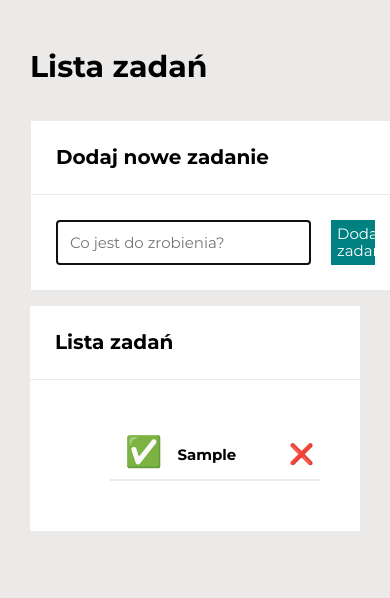
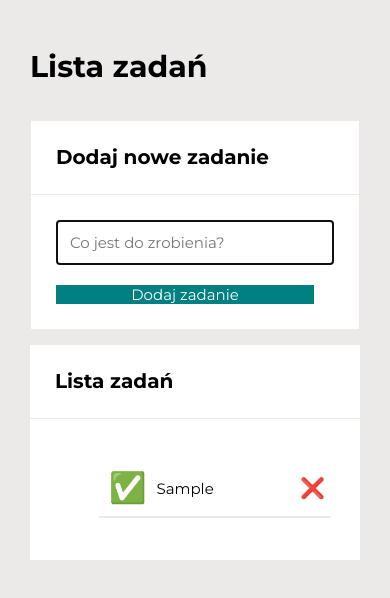
Before and after one commit to MonikaPanasiuk/To-do-list, a plain HTML site: page index.html in a window 390 px wide. Both pictures are taken after typing "Sample" into the empty fields and a click on the button "Dodaj zadanie". Drawn offline with nearby package versions, Linux system fonts and the light colour scheme.

Commit message:
Media queries added

```diff
--- a/css/form.css
+++ b/css/form.css
@@ -18,7 +18,6 @@
 
 .form__containerItem {
   padding: 25px;
-  font-weight: bold;
   font-size:15px;
   background-color: white;
 
@@ -27,14 +26,21 @@
 
 .containerItem--fontSize {
   font-size: 20px;
+  font-weight: bold;
 }
 
 
 .form__containerItem--buttons {
   display: grid;
-  grid-template-columns: 80% 20%;
+  grid-template-columns: 1fr auto;
   grid-gap: 20px;
 
+}
+
+@media (max-width:769px) {
+  .form__containerItem--buttons {
+    grid-template-columns: 1fr;
+  }
 }
 
 
@@ -53,8 +59,8 @@
 
 .form__list {
   list-style: none;
-  padding:10px;
-  margin: 5px;
+  padding:2px;
+  margin: 2px;
 }
 
 .form__listItem{
@@ -67,11 +73,12 @@
 .form__listItem--done {
   text-decoration: line-through;
 
+
 }
 
 .form__buttonDone {
   padding: 5px;
-  margin: 0px 10px 5px;
+  margin:  5px;
   border: none;
   background-color: white;
   font-size: 30px;
```
